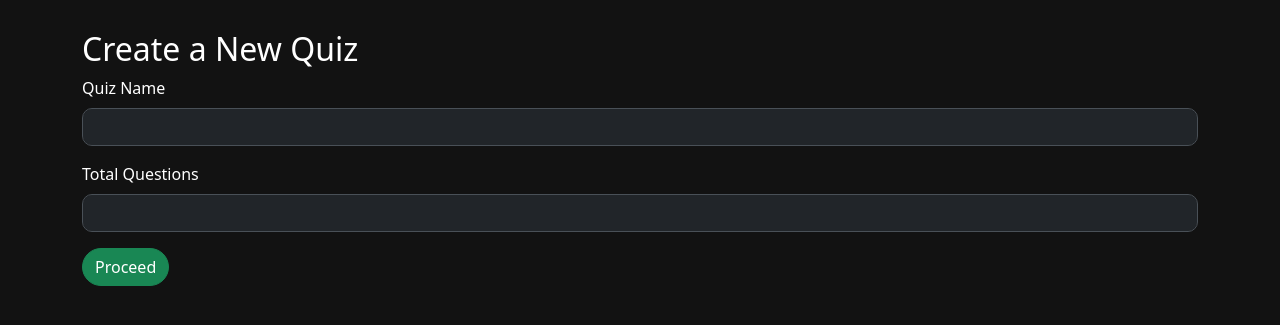
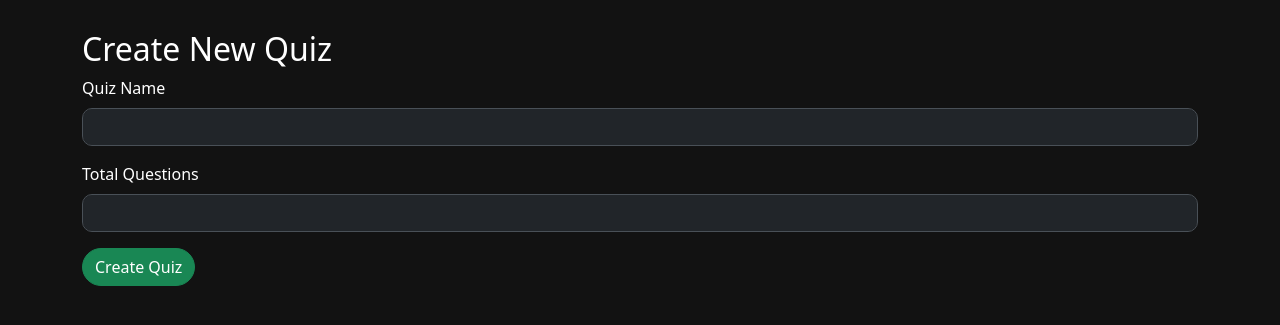
Before and after one commit to Bhargav-Shivbhakta/Quiz-Webpage, a Flask app: page /conductor/create_quiz in a window 1280 px wide. Shown: the part 58-383 px from the top of the page. Run offline with Flask 3, Linux system fonts and the light colour scheme; the visitor is signed in with stand-in values (Sample User, id 1).

Commit message:
Update create_quiz.html

```diff
--- a/MindMaze/templates/create_quiz.html
+++ b/MindMaze/templates/create_quiz.html
@@ -1,6 +1,6 @@
 {% extends 'base.html' %}
 {% block content %}
-<h2>Create a New Quiz</h2>
+<h2>Create New Quiz</h2>
 <form method="POST">
     <div class="mb-3">
         <label class="form-label">Quiz Name</label>
@@ -8,8 +8,8 @@
     </div>
     <div class="mb-3">
         <label class="form-label">Total Questions</label>
-        <input type="number" name="total_questions" class="form-control" min="1" required>
+        <input type="number" name="total_questions" class="form-control" required min="1">
     </div>
-    <button type="submit" class="btn btn-success">Proceed</button>
+    <button type="submit" class="btn btn-success">Create Quiz</button>
 </form>
 {% endblock %}
```
